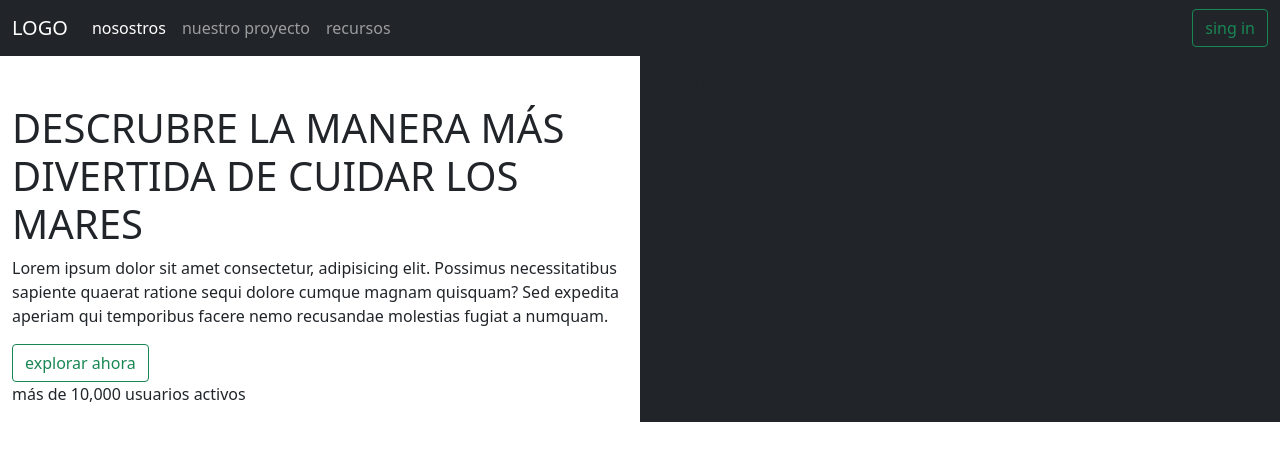
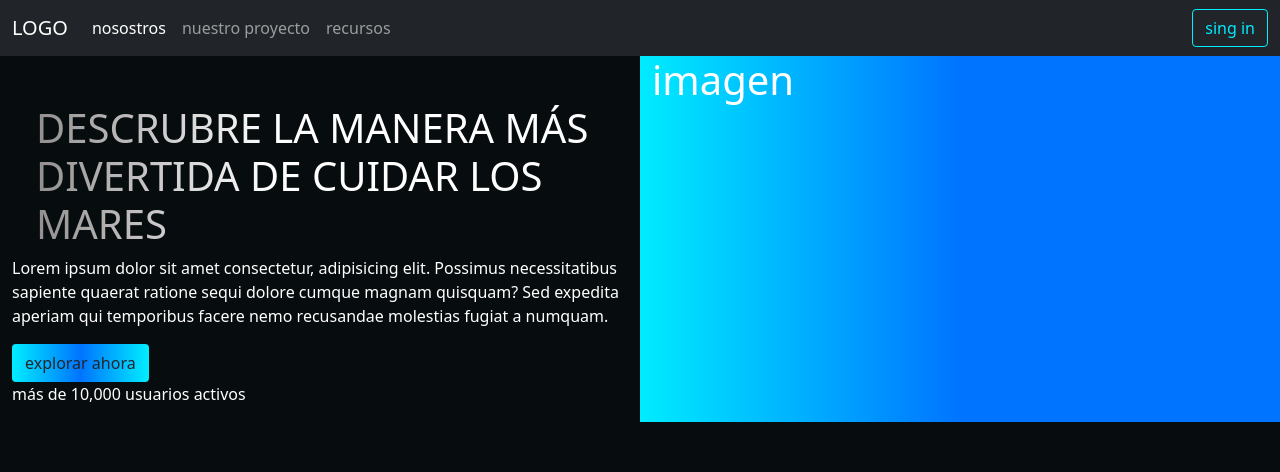
Before and after one commit to moy314/hackTheOcean, an Angular app: page / in a window 1280 px wide. Shown: the top 472 px of the page. Built offline with nearby package versions, Linux system fonts and the light colour scheme.

Commit message:
2: agregando primeros colores a pagina principal

```diff
--- a/src/app/app.component.html
+++ b/src/app/app.component.html
@@ -21,7 +21,7 @@
       </ul>
       <form class="d-flex">
 
-        <button class="btn btn-outline-success" type="submit">sing in</button>
+        <button class="btn btn-outline boton-azul" type="submit">sing in</button>
       </form>
     </div>
   </div>
@@ -35,15 +35,16 @@
 <div class="container-fluid">
   <div class="row">
     <div class="col-6 mt-5">
-
-      <h1>DESCRUBRE LA MANERA MÁS DIVERTIDA DE CUIDAR LOS MARES</h1>
+      <div class="container texto-degrdado">
+        <h1>DESCRUBRE LA MANERA <span class="texto-azul">MÁS</span> DIVERTIDA DE CUIDAR LOS MARES</h1>
+      </div>
 
       <p>Lorem ipsum dolor sit amet consectetur, adipisicing elit. Possimus necessitatibus sapiente quaerat ratione sequi
         dolore cumque magnam quisquam? Sed expedita aperiam qui temporibus facere nemo recusandae molestias fugiat a numquam.
       </p>
 
 
-      <button class="btn btn-outline-success">explorar ahora</button>
+      <button class="btn fondo-azul-doble">explorar ahora</button>
 
       <p>más de 10,000 usuarios activos</p>
 
@@ -51,7 +52,7 @@
     </div>
 
 
-    <div class="col bg-dark">
+    <div class="col fondo-azul">
 
       <h1>imagen</h1>
 
--- a/src/styles.css
+++ b/src/styles.css
@@ -1 +1,50 @@
-/* You can add global styles to this file, and also import other style files */
+body{
+    color:white;
+    background-color: rgb(7,12,14)
+}
+
+
+.fondo-azul{
+    background: rgb(0,236,255);
+background: linear-gradient(90deg, rgba(0,236,255,1) 0%, rgba(0,116,255,1) 50%);
+
+
+    /* background: rgb(9,9,121);
+background: linear-gradient(90deg, rgba(0,212,255,1)  35%, rgba(9,9,121,1) 100%); */
+
+
+}
+
+.fondo-azul-doble{
+
+    background: rgb(0,236,255);
+    background: linear-gradient(90deg, rgba(0,236,255,1) 0%, rgba(0,116,255,1) 50%, rgba(0,236,255,1) 100%);
+
+}
+
+.texto-degrdado{
+
+    background-image: linear-gradient(90deg, rgba(135,131,131,1) 0%, rgba(255,255,255,1) 42%);
+    background-clip: text;
+    -webkit-background-clip: text;
+    -moz-background-clip: text;
+
+
+    -webkit-text-fill-color: transparent;
+    -moz-text-fill-color: transparent;
+
+
+
+}
+
+.texto-azul{
+
+    color:rgb(0,236,255);
+
+}
+
+.boton-azul{
+
+    border-color: rgba(0,236,255,1);
+    color: rgba(0,236,255,1);
+}
```
